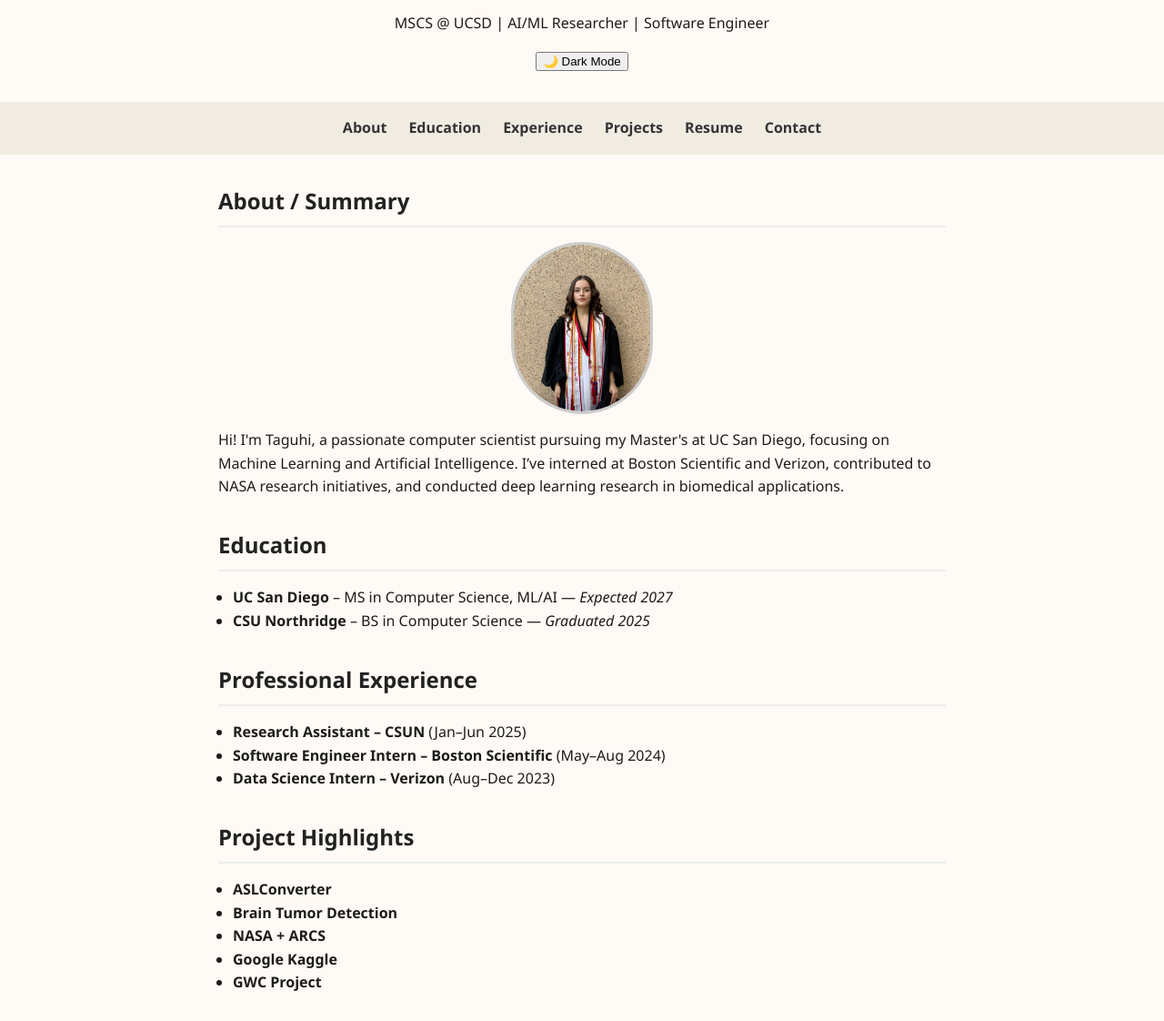
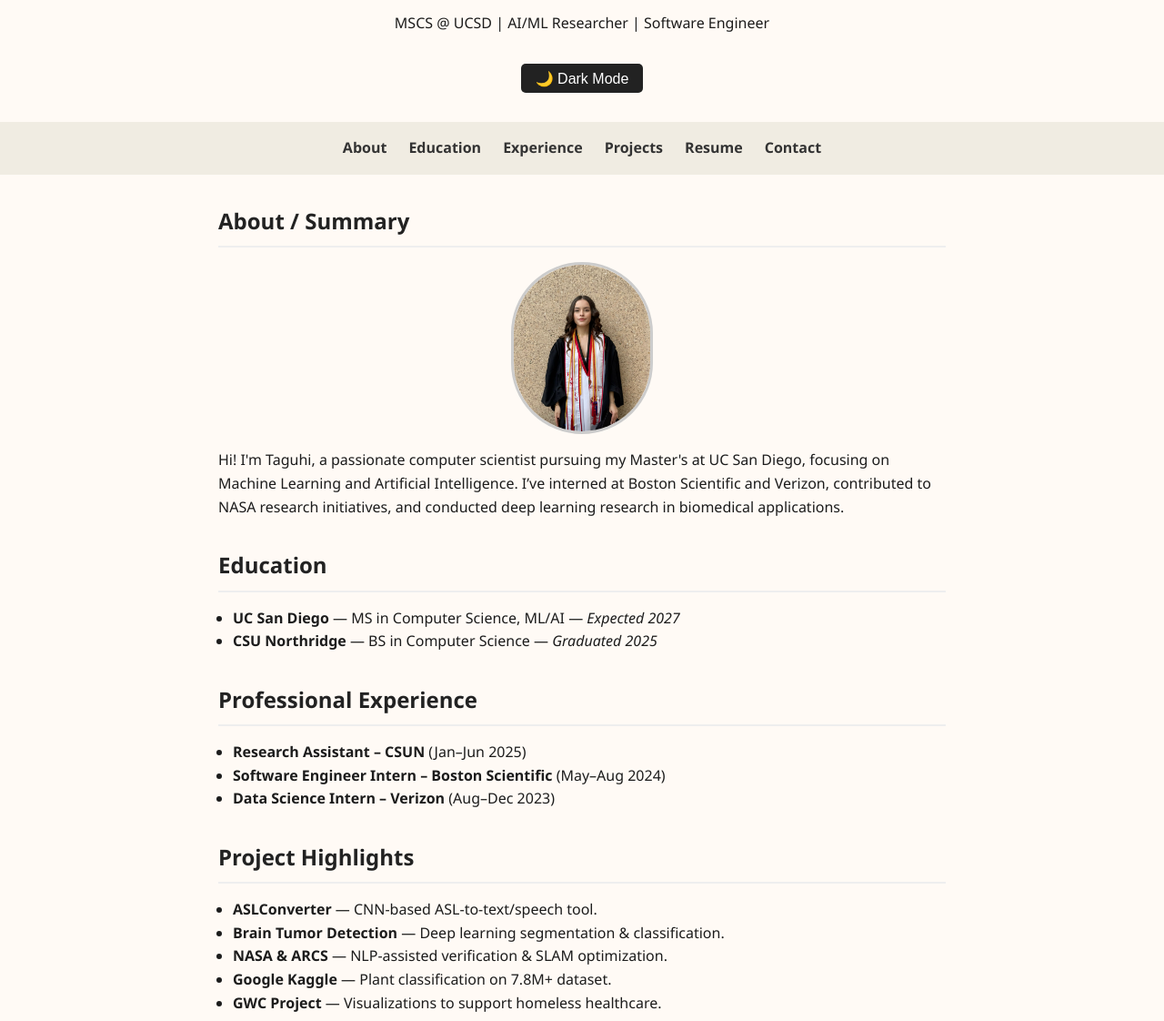
Before and after one commit to TaguhiYenok/personal-website, a plain HTML site: page index.html in a window 1280 px wide. Shown: the part 126-1248 px from the top of the page at 91% size. Drawn offline with Linux system fonts and the light colour scheme.

Commit message:
Final polish: working dark mode, styling, image, resume

```diff
--- a/index.html
+++ b/index.html
@@ -25,7 +25,7 @@
 
   <section id="about">
     <h2>About / Summary</h2>
-    <img src="images/profile.jpg" alt="Profile photo of Taguhi Yenokyan" class="profile-pic" />
+    <img src="images/profile.jpg" alt="Taguhi Yenokyan" class="profile-pic" />
     <p>
       Hi! I'm Taguhi, a passionate computer scientist pursuing my Master's at UC San Diego, focusing on Machine Learning and Artificial Intelligence. I’ve interned at Boston Scientific and Verizon, contributed to NASA research initiatives, and conducted deep learning research in biomedical applications.
     </p>
@@ -34,8 +34,8 @@
   <section id="education">
     <h2>Education</h2>
     <ul>
-      <li><strong>UC San Diego</strong> – MS in Computer Science, ML/AI — <em>Expected 2027</em></li>
-      <li><strong>CSU Northridge</strong> – BS in Computer Science — <em>Graduated 2025</em></li>
+      <li><strong>UC San Diego</strong> — MS in Computer Science, ML/AI — <em>Expected 2027</em></li>
+      <li><strong>CSU Northridge</strong> — BS in Computer Science — <em>Graduated 2025</em></li>
     </ul>
   </section>
 
@@ -51,11 +51,11 @@
   <section id="projects">
     <h2>Project Highlights</h2>
     <ul>
-      <li><strong>ASLConverter</strong></li>
-      <li><strong>Brain Tumor Detection</strong></li>
-      <li><strong>NASA + ARCS</strong></li>
-      <li><strong>Google Kaggle</strong></li>
-      <li><strong>GWC Project</strong></li>
+      <li><strong>ASLConverter</strong> — CNN-based ASL-to-text/speech tool.</li>
+      <li><strong>Brain Tumor Detection</strong> — Deep learning segmentation & classification.</li>
+      <li><strong>NASA & ARCS</strong> — NLP-assisted verification & SLAM optimization.</li>
+      <li><strong>Google Kaggle</strong> — Plant classification on 7.8M+ dataset.</li>
+      <li><strong>GWC Project</strong> — Visualizations to support homeless healthcare.</li>
     </ul>
   </section>
 
--- a/script.js
+++ b/script.js
@@ -1,4 +1,4 @@
-// Smooth scroll
+// Smooth scroll for nav links
 document.querySelectorAll('a[href^="#"]').forEach(anchor => {
   anchor.addEventListener("click", function (e) {
     e.preventDefault();
@@ -11,9 +11,11 @@ document.querySelectorAll('a[href^="#"]').forEach(anchor => {
 
 // Dark mode toggle
 const toggleThemeBtn = document.getElementById("toggle-theme");
+
 toggleThemeBtn.addEventListener("click", () => {
   document.body.classList.toggle("dark-mode");
   document.body.classList.toggle("light-mode");
+
   toggleThemeBtn.textContent = document.body.classList.contains("dark-mode")
     ? "☀️ Light Mode"
     : "🌙 Dark Mode";
--- a/style.css
+++ b/style.css
@@ -15,6 +15,17 @@ header {
 header h1 {
   font-size: 2.5rem;
   margin-bottom: 0.5rem;
+}
+
+#toggle-theme {
+  margin-top: 1rem;
+  padding: 0.4rem 1rem;
+  font-size: 1rem;
+  border: none;
+  border-radius: 5px;
+  cursor: pointer;
+  background-color: #222;
+  color: #fff;
 }
 
 nav {
@@ -74,7 +85,6 @@ footer {
   background-color: #f0ece2;
 }
 
-/* Profile picture */
 .profile-pic {
   width: 150px;
   border-radius: 100px;
```
